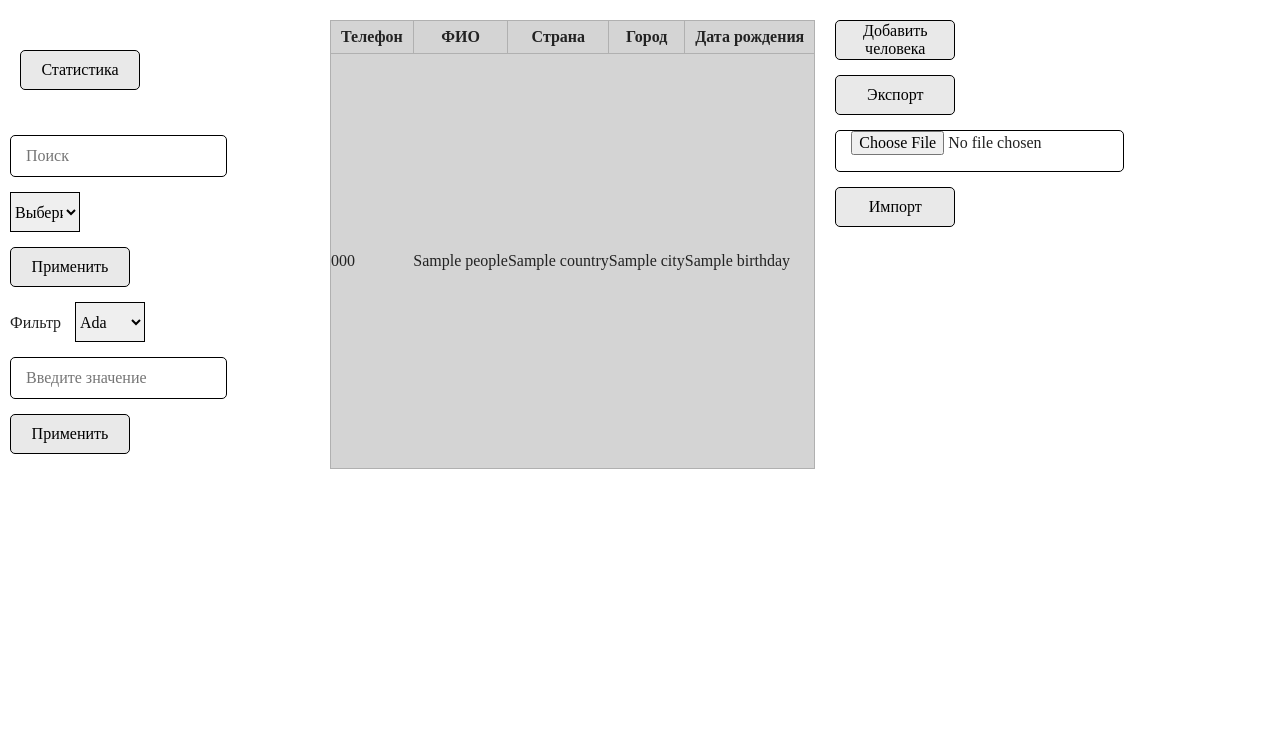
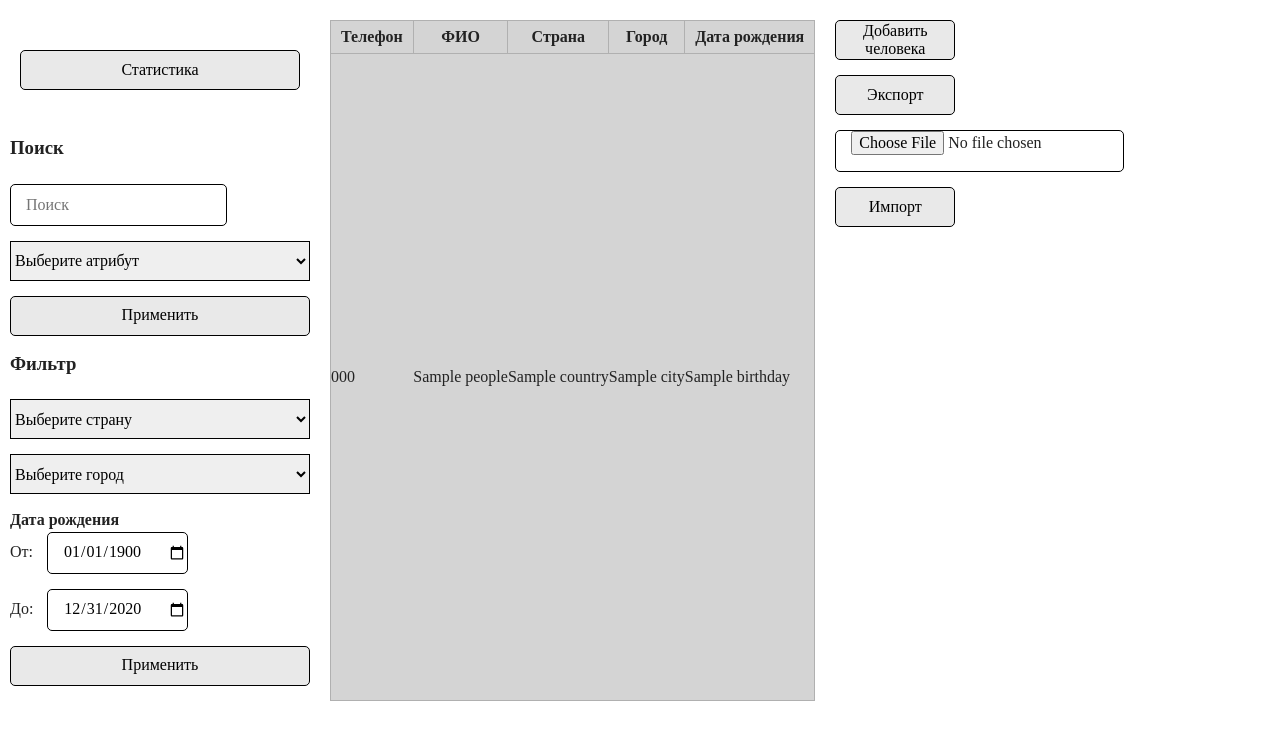
Before and after one commit to moevm/nosql2h20-patients-mongo, a Flask app: template frontend/templates/index.html in a window 1280 px wide. Shown: the top 740 px of the page. Run offline with Flask 2, Linux system fonts and the light colour scheme; the template is opened without the code that fills it: most values are stand-ins (such as "Sample title", 1, 10 or a date in 2020).

Commit message:
add filter

```diff
--- a/frontend/templates/index.html
+++ b/frontend/templates/index.html
@@ -15,31 +15,44 @@
   <div class="wrapper">
     <div class="firstColumn column">
       <div class="stat">
-        <button onclick="location.href='http://localhost:8080/statistic'">Статистика</a>
+        <button onclick="location.href='http://localhost:8080/statistic'" style="width:100%">Статистика</a>
       </div>
-      <form action="" method="post">
       <div class="search" method="get">
-          <input id="searchTxt" type="text" placeholder="Поиск" name="input_search" action="" onchange="updateTable()">
-          <select id="searcher" name="searcher" method="post" onchange="updateTable()">
+        <h3 for="filter">Поиск</h3><br>
+        <input id="searchTxt" type="text" placeholder="Поиск" name="input_search" action="" onchange="updateTableSearch()">
+        <select id="searcher" name="searcher" method="post" onchange="updateTableSearch()" style="width:100%">
           <option value="none">Выберите атрибут</option>
           <option value="name">ФИО</option>
           <option value="country">Страна</option>
           <option value="city">Город</option>
           <option value="phone">Телефон</option>
         </select>
-      </form>
-      <button onclick="location.href='http://localhost:8080';">Применить</button>
+        <button onclick="updateTableSearch()" style="width:100%">Применить</button>
       </div>
       <div class="filter">
-      <label for="filter">Фильтр</label>
-      <select id="filter">
-        <option>Ada</option>
-        <option>Grace</option>
-        <option>Marga</option>
-        <option>Joan</option>
+        <h3 for="filter">Фильтр</h3><br>
+        <select id="filterCountry" style="width:100%">
+          <option value="none">Выберите страну</option>
+          {% for phone, name, country, city, birthday in people %}
+          <option value="{{ country }}">{{ country }}</option>
+          {% endfor %}
         </select>
-      <input type="text" placeholder="Введите значение">
-      <button>Применить</button>
+        <select id="filterCity" style="width:100%">
+          <option value="none">Выберите город</option>
+          {% for phone, name, country, city, birthday in people %}
+          <option value="{{ city }}">{{ city }}</option>
+          {% endfor %}
+        </select>
+        <h4>Дата рождения</h4>
+        <div class="list">
+          <label class="list-item" for="start_min">От: </label>
+          <input class="list-item" type="date" id="start_min" name="birthday_min" value="1900-01-01"><br>
+        </div>
+        <div class="list">
+          <label class="list-item" for="start_max">До: </label>
+          <input class="list-item" type="date" id="start_max" name="birthday_max" value="2020-12-31"><br>
+        </div>
+        <button style="width:100%" onclick="updateTableFilter()">Применить</button>
       </div>
     </div>
     <div class="secondColumn column">
@@ -84,7 +97,7 @@
   var people = "{{people}}".replace(/&#39;/g, "\"");
   people = JSON.parse(people);
   var attributes = ["phone", "name", "country", "city", "birthday"];
-  function updateTable() {
+  function updateTableSearch() {
     var selectSearch = document.getElementById("searcher");
     var searchAttr = selectSearch.value;
     var searchTxt = document.getElementById("searchTxt").value;
@@ -94,13 +107,13 @@
       searchAttr = "name"
     }
     table.innerHTML = "";
-    for (var i=0; i<people.length; i++) {
+    for (var i = 0; i < people.length; i++) {
       var ind = attributes.indexOf(searchAttr)
       patient = people[i];
       if (patient[ind].includes(searchTxt)) {
         var newRow = table.insertRow();
-        newRow.onclick = function(){
-          location.href='/card/'+patient[0];
+        newRow.onclick = function () {
+          location.href = '/card/' + patient[0];
         }
         newRow.style = "cursor: pointer;";
         for (var j = 0; j < 5; j++) {
@@ -116,4 +129,44 @@
       }
     }
   }
+  function updateTableFilter() {
+    var selectCountry = document.getElementById("filterCountry");
+    var filterCountry = selectCountry.value;
+    var filterCity = document.getElementById("filterCity").value;
+    var min_date = document.getElementById("start_min").value;
+    var minDate = new Date(min_date);
+    var max_date = document.getElementById("start_max").value;
+    var maxDate = new Date(min_date);
+    var table = document.getElementById("mainTable").getElementsByTagName('tbody')[0];
+    if (filterCountry == "none") {
+      filterCountry = "";
+    }
+    if (filterCity == "none") {
+      filterCity = "";
+    }
+    table.innerHTML = "";
+    for (var i = 0; i < people.length; i++) {
+      //var ind = attributes.indexOf(searchAttr)
+      patient = people[i];
+      patientBirthday = new Date(patient[4]);
+      if ((patient[2] == filterCountry | filterCountry == "")&(patient[3] == filterCity | filterCity == "") & patientBirthday.getTime() >= minDate.getTime() & patientBirthday.getTime() <= maxDate.getTime() ) {
+        var newRow = table.insertRow();
+        newRow.onclick = function () {
+          location.href = '/card/' + patient[0];
+        }
+        newRow.style = "cursor: pointer;";
+        for (var j = 0; j < 5; j++) {
+
+          // Insert a cell at the end of the row
+          var newCell = newRow.insertCell();
+
+          // Append a text node to the cell
+          var newText = document.createTextNode(patient[j]);
+          newCell.appendChild(newText);
+        }
+
+      }
+    }
+  }
+
 </script>
```
Lines whose indentation alone changed are shown as unchanged.
